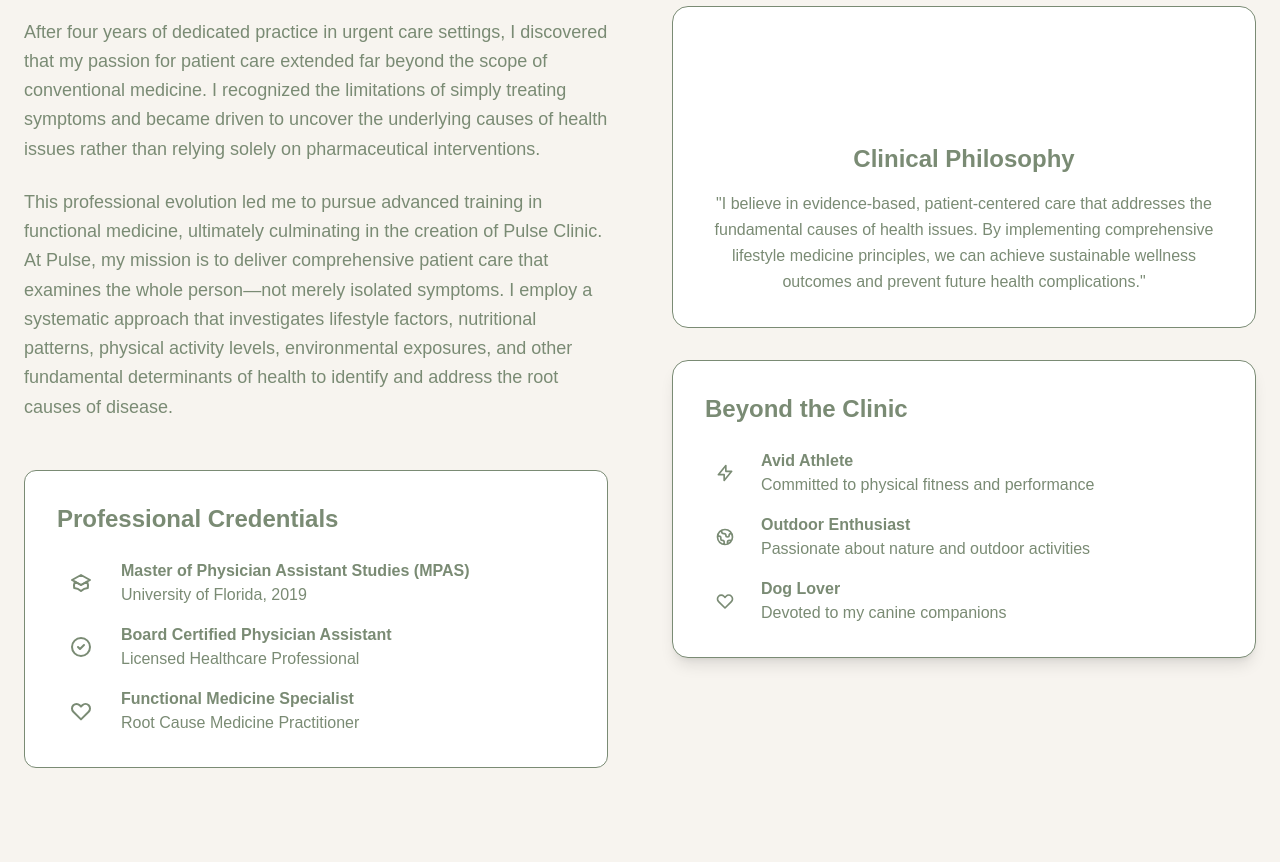
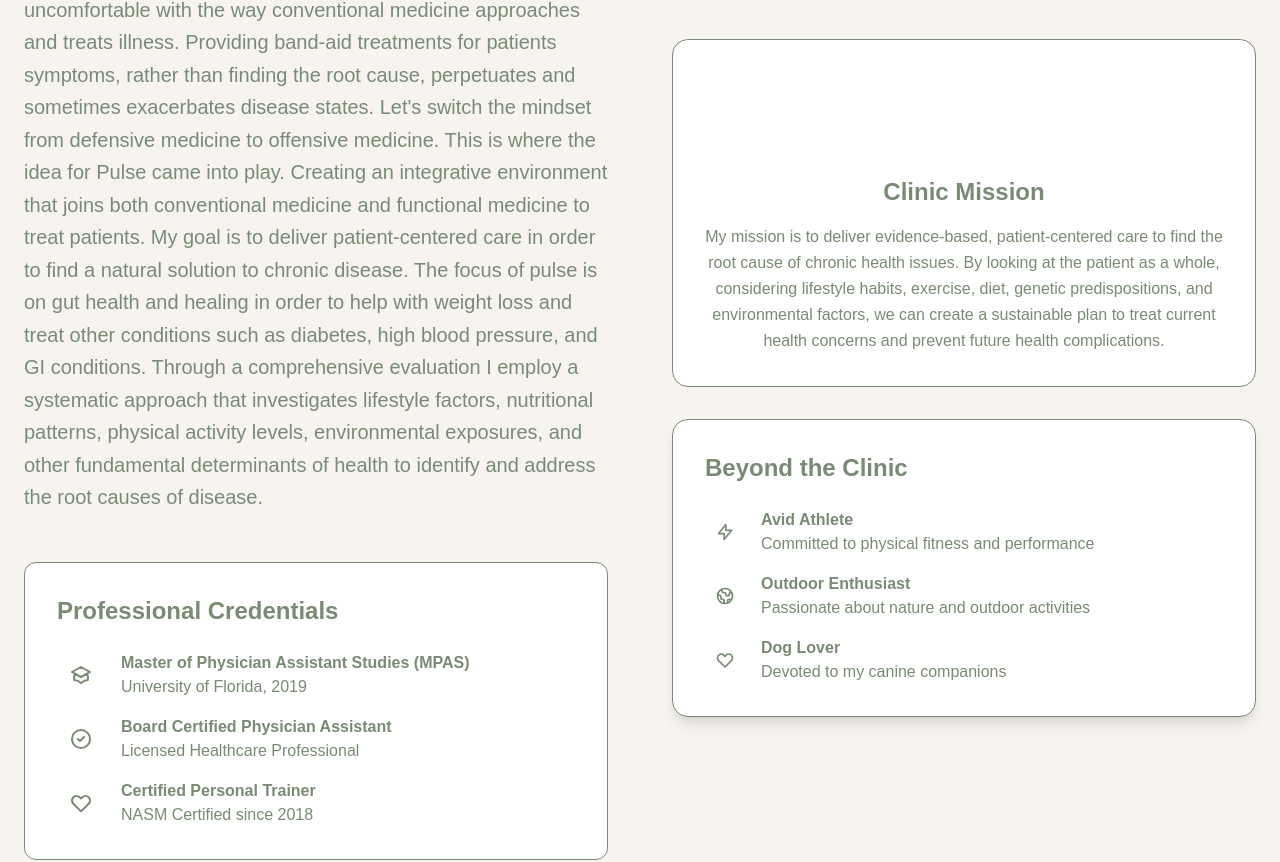
Before and after one commit to allyynorton/pulse-clinic, a Next.js app: page /About in a window 1280 px wide. Shown: the part 528-1390 px from the top of the page. Built offline with nearby package versions, Linux system fonts and the light colour scheme.

Commit message:
Update About page: title, bio, mission, and credentials

```diff
--- a/src/app/About/page.tsx
+++ b/src/app/About/page.tsx
@@ -6,7 +6,7 @@ export default function About() {
       {/* Hero Section */}
       <section className="relative bg-cream text-brown pb-12 pt-16">
         <div className="container mx-auto px-6 flex flex-col items-center text-center">
-          <h1 className="text-5xl md:text-6xl font-pacifico text-brown mb-4">About Allyson Norton, MPAS</h1>
+          <h1 className="text-5xl md:text-6xl font-pacifico text-brown mb-4">About Allyson Norton, PA-C</h1>
           <p className="text-xl text-green max-w-2xl mx-auto mb-8">
             Board-Certified Physician Assistant & Functional Medicine Specialist
           </p>
@@ -21,13 +21,9 @@ export default function About() {
             <div>
               <div className="prose prose-lg text-green space-y-6">
                 <p className="text-xl leading-relaxed">
-                  My name is Allyson, but everyone calls me Ally! I am a graduate from the University of Florida where I earned my Master of Physician Assistant Studies (MPAS) in June of 2019.
-                </p>
-                <p className="text-lg leading-relaxed">
-                  After four years of dedicated practice in urgent care settings, I discovered that my passion for patient care extended far beyond the scope of conventional medicine. I recognized the limitations of simply treating symptoms and became driven to uncover the underlying causes of health issues rather than relying solely on pharmaceutical interventions.
-                </p>
-                <p className="text-lg leading-relaxed">
-                  This professional evolution led me to pursue advanced training in functional medicine, ultimately culminating in the creation of Pulse Clinic. At Pulse, my mission is to deliver comprehensive patient care that examines the whole person—not merely isolated symptoms. I employ a systematic approach that investigates lifestyle factors, nutritional patterns, physical activity levels, environmental exposures, and other fundamental determinants of health to identify and address the root causes of disease.
+                  I have always had a strong belief in functional medicine and finding the "why" behind illness. After 4 years of dedicated practice in urgent care, I have grown more and more uncomfortable with the way conventional medicine approaches and treats illness. Providing band-aid treatments for patients symptoms, rather than finding the root cause, perpetuates and sometimes exacerbates disease states. Let's switch the mindset from defensive medicine to offensive medicine.
+                  This is where the idea for Pulse came into play. Creating an integrative environment that joins both conventional medicine and functional medicine to treat patients. My goal is to deliver patient-centered care in order to find a natural solution to chronic disease. The focus of pulse is on gut health and healing in order to help with weight loss and treat other conditions such as diabetes, high blood pressure, and GI conditions.
+                  Through a comprehensive evaluation I employ a systematic approach that investigates lifestyle factors, nutritional patterns, physical activity levels, environmental exposures, and other fundamental determinants of health to identify and address the root causes of disease.
                 </p>
               </div>
 
@@ -65,8 +61,8 @@ export default function About() {
                       </svg>
                     </div>
                     <div>
-                      <h4 className="font-semibold text-brown">Functional Medicine Specialist</h4>
-                      <p className="text-green">Root Cause Medicine Practitioner</p>
+                      <h4 className="font-semibold text-brown">Certified Personal Trainer</h4>
+                      <p className="text-green">NASM Certified since 2018</p>
                     </div>
                   </div>
                 </div>
@@ -83,9 +79,9 @@ export default function About() {
                       <path strokeLinecap="round" strokeLinejoin="round" strokeWidth={2} d="M9.663 17h4.673M12 3v1m6.364 1.636l-.707.707M21 12h-1M4 12H3m3.343-5.657l-.707-.707m2.828 9.9a5 5 0 117.072 0l-.548.547A3.374 3.374 0 0014 18.469V19a2 2 0 11-4 0v-.531c0-.895-.356-1.754-.988-2.386l-.548-.547z" />
                     </svg>
                   </div>
-                  <h3 className="text-2xl font-bold text-brown mb-4">Clinical Philosophy</h3>
+                  <h3 className="text-2xl font-bold text-brown mb-4">Clinic Mission</h3>
                   <p className="text-green leading-relaxed">
-                    &quot;I believe in evidence-based, patient-centered care that addresses the fundamental causes of health issues. By implementing comprehensive lifestyle medicine principles, we can achieve sustainable wellness outcomes and prevent future health complications.&quot;
+                    My mission is to deliver evidence-based, patient-centered care to find the root cause of chronic health issues. By looking at the patient as a whole, considering lifestyle habits, exercise, diet, genetic predispositions, and environmental factors, we can create a sustainable plan to treat current health concerns and prevent future health complications.
                   </p>
                 </div>
               </div>
```
